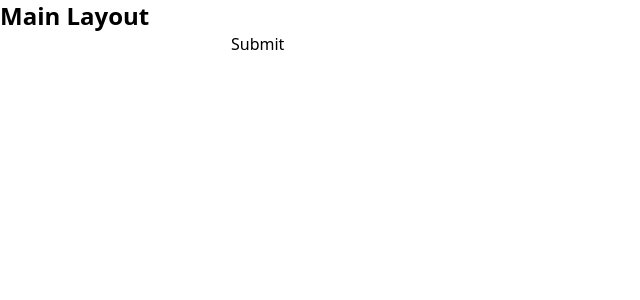
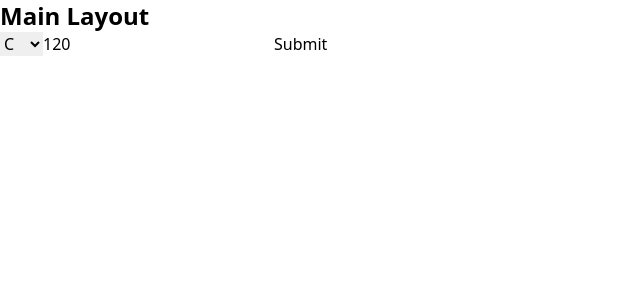
Before and after one commit to brimalval/wavenet-flask-react, a React (Create React App) app in the folder frontend/: page / in a window 1280 px wide. Shown: the top 300 px of the page, without its empty margins (0-640 px from the left). Built offline with nearby package versions, Linux system fonts and the light colour scheme.

Commit message:
Added key & tempo form with basic validation

```diff
--- a/frontend/package.json
+++ b/frontend/package.json
@@ -17,7 +17,8 @@
     "react-router-dom": "^6.3.0",
     "react-scripts": "^5.0.0",
     "typescript": "^4.6.3",
-    "web-vitals": "^2.1.4"
+    "web-vitals": "^2.1.4",
+    "yup": "^0.32.11"
   },
   "scripts": {
     "start": "react-scripts start",
--- a/frontend/src/pages/Home.tsx
+++ b/frontend/src/pages/Home.tsx
@@ -1,23 +1,43 @@
 import { ErrorMessage, Field, Form, Formik } from "formik";
+import { Key } from "../utils/types/Key";
+import * as Yup from "yup";
+
+type Request = {
+  key: Key;
+  tempo: number;
+};
 
 function Home() {
+  const initialValues: Request = {
+    key: Key.C,
+    tempo: 120,
+  };
+  const validationSchema = Yup.object({
+    key: Yup.string().required("Key is required"),
+    tempo: Yup.number().required("Tempo is required").min(45).max(280),
+  });
   return (
     <Formik
-      initialValues={{ name: "" }}
+      initialValues={initialValues}
+      validationSchema={validationSchema}
       onSubmit={(values, { setSubmitting }) => {
         console.log(values);
         setSubmitting(false);
       }}
     >
-      {({ values, handleChange, handleBlur, isSubmitting }) => (
+      {({ isSubmitting, errors }) => (
         <Form>
-          <Field
-            name="name"
-            onChange={handleChange}
-            onBlur={handleBlur}
-            value={values.name}
-          />
-          <ErrorMessage name="name" component="div" />
+          <Field name="key" as="select">
+            {Object.values(Key).map((val) => (
+              <option key={val} value={val}>
+                {val}
+              </option>
+            ))}
+          </Field>
+
+          <Field name="tempo" />
+          {errors.tempo && <div className="text-red-500">{errors.tempo}</div>}
+
           <button type="submit" disabled={isSubmitting}>
             Submit
           </button>
--- /dev/null
+++ b/frontend/src/utils/types/Key.ts
@@ -0,0 +1,13 @@
+export enum Key {
+  Asharp = "A#",
+  B = "B",
+  C = "C",
+  Csharp = "C#",
+  D = "D",
+  Dsharp = "D#",
+  E = "E",
+  F = "F",
+  Fsharp = "F#",
+  G = "G",
+  Gsharp = "G#",
+}
```
Also changed, not shown: 1 other file (tests, documents, lock files or other folders).
